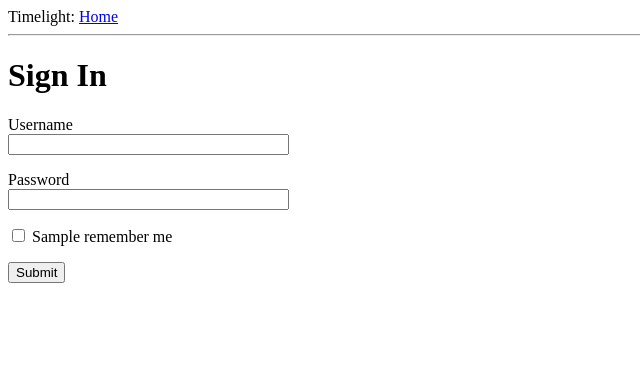
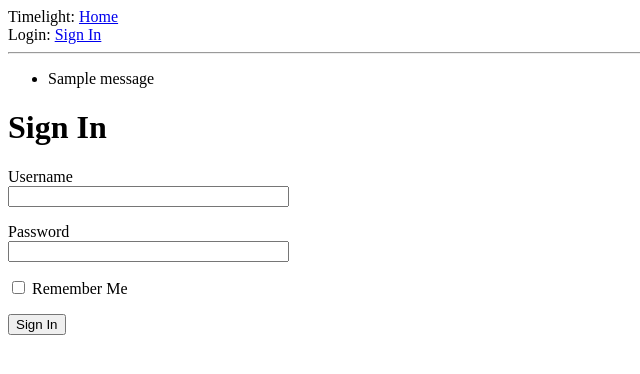
Before and after one commit to ahvar/time-light, a Flask app: template app/templates/login.html in a window 1280 px wide. Shown: the top 374 px of the page, without its empty margins (0-640 px from the left). Run offline with Flask 3, Linux system fonts and the light colour scheme; the template is opened without the code that fills it: values that come from a table or form of the project are taken from there, most other values are stand-ins (such as "Sample title", 1, 10 or a date in 2020); one stand-in notice (Sample message) is shown; form fields are guessed from the names that the template uses.

Commit message:
added links, validators, attributes, with statements, forms, etc.

```diff
--- a/app/forms.py
+++ b/app/forms.py
@@ -16,7 +16,14 @@ NOTE:
 """
 
 from flask_wtf import FlaskForm
-from wtforms import StringField, PasswordField, BooleanField, SubmitField
+from wtforms import (
+    StringField,
+    PasswordField,
+    BooleanField,
+    SubmitField,
+    DateField,
+    FloatField,
+)
 from wtforms.validators import DataRequired
 
 
@@ -25,3 +32,15 @@ class LoginForm(FlaskForm):
     password = PasswordField("Password", validators=[DataRequired()])
     remember_me = BooleanField("Remember Me")
     submit = SubmitField("Sign In")
+
+
+class ActivityForm(FlaskForm):
+    name = StringField("Activity Name", validators=[DataRequired()])
+    start = DateField("Start", validators=[DataRequired()])
+    end = DateField("End", validators=[DataRequired()])
+
+
+class ExpenseForm(FlaskForm):
+    date = DateField("Expense Date", validators=[DataRequired()])
+    amount = FloatField("Amount", validators=[DataRequired()])
+    description = StringField("Description", validators=[DataRequired()])
--- a/app/routes.py
+++ b/app/routes.py
@@ -14,8 +14,9 @@ NOTE:
     The render_template() function invokes the Jinja template engine that comes bundled with the Flask framework.
 """
 
-from flask import render_template
+from flask import render_template, flash, redirect, url_for
 from app import app
+from app.forms import LoginForm, ActivityForm, ExpenseForm
 
 
 @app.route("/")
@@ -30,3 +31,36 @@ def index():
         }
     ]
     return render_template("index.html", title="Home", user=user, schedules=schedules)
+
+
+@app.route("/login", methods=["GET", "POST"])
+def login():
+    """
+    NOTE:
+    ----------
+    GET method
+    ----------
+    When the browser sends the GET request to receive the web page with the form, this method
+    is going to return False, so in that case the function skips the if statement and goes
+    directly to render the template in the last line of the function.
+
+    ------------
+    POST method
+    ------------
+    When the browser sends the POST request as a result of the user pressing the submit button,
+    form.validate_on_submit() is going to gather all the data, run all the validators attached to fields,
+    and if everything is all right it will return True
+    """
+    login_form = LoginForm()
+    activity_form = ActivityForm()
+    expense_form = ExpenseForm()
+    if login_form.validate_on_submit():
+        # The flash() function is a useful way to show a message to the user.
+        flash(
+            "Login requested from user {}, remember_me={}".format(
+                login_form.username.data, login_form.remember_me.data
+            )
+        )
+        # The argument to url_for() is the endpoint name, which is the name of the view function.
+        return redirect(url_for("index"))
+    return render_template("login.html", title="Sign In", form=login_form)
--- a/app/templates/base.html
+++ b/app/templates/base.html
@@ -10,8 +10,20 @@
 </head>
 
 <body>
-    <div>Timelight: <a href="/index">Home</a></div>
+    <div>Timelight: <a href="{{ url_for('index') }}">Home</a></div>
+    <div>Login: <a href="{{ url_for('login') }}">Sign In</a></div>
     <hr>
+    <!-- The get_flashed_messages() function comes from Flask, and returns a list
+     of all the messages that have been registered with flash() previously.-->
+    {% with messages = get_flashed_messages() %}
+    {% if messages %}
+    <ul>
+        {% for message in messages %}
+        <li>{{ message }}</li>
+        {% endfor %}
+    </ul>
+    {% endif %}
+    {% endwith %}
     {% block content %}{% endblock %}
 </body>
 
--- a/app/templates/login.html
+++ b/app/templates/login.html
@@ -10,19 +10,26 @@
  bar -->
 
 <!-- The novalidate attribute tells the web browser to not apply validation to the fields in this form, which effectively
- leaves this task to the Flask application running in the server. Using novalidate is entirely optional, but for this first form it is important that you set it because this will allow you to test server-side validation later in this chapter.-->
+ leaves this task to the Flask application running in the server. Using novalidate is entirely optional, but for this first
+ form it is important that you set it because this will allow you to test server-side validation later in this chapter.-->
 <h1>Sign In</h1>
 <form action="" method="post" novalidate>
     {{ form.hidden_tag() }}
     <p>
         {{ form.username.label }}<br>
         {{ form.username(size=32) }}
+        {% for error in form.username.errors %}
+        <span style="color: red;">[{{ error }}]</span>
+        {% endfor %}
     </p>
     <p>
         {{ form.password.label }}<br>
         {{ form.password(size=32) }}
+        {% for error in form.password.errors %}
+        <span style="color: red;">[{{ error }}]</span>
+        {% endfor %}
     </p>
-    <p>{{ form.remember_me() }} {{ from.remember_me.label }}</p>
+    <p>{{ form.remember_me() }} {{ form.remember_me.label }}</p>
     <p>{{ form.submit() }}</p>
 </form>
 {% endblock %}
```
